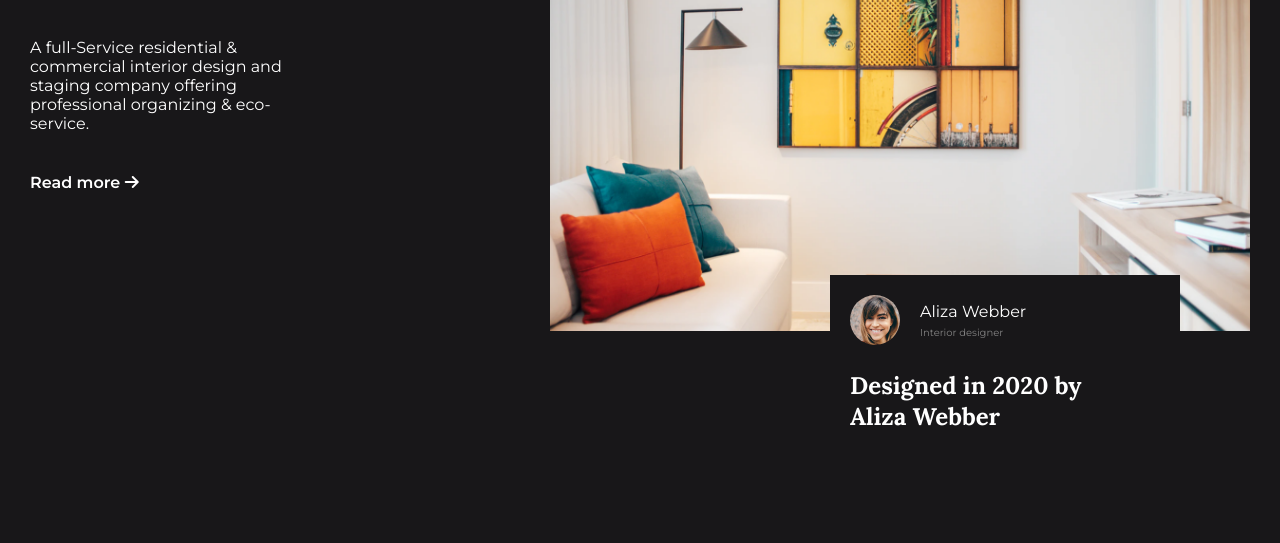
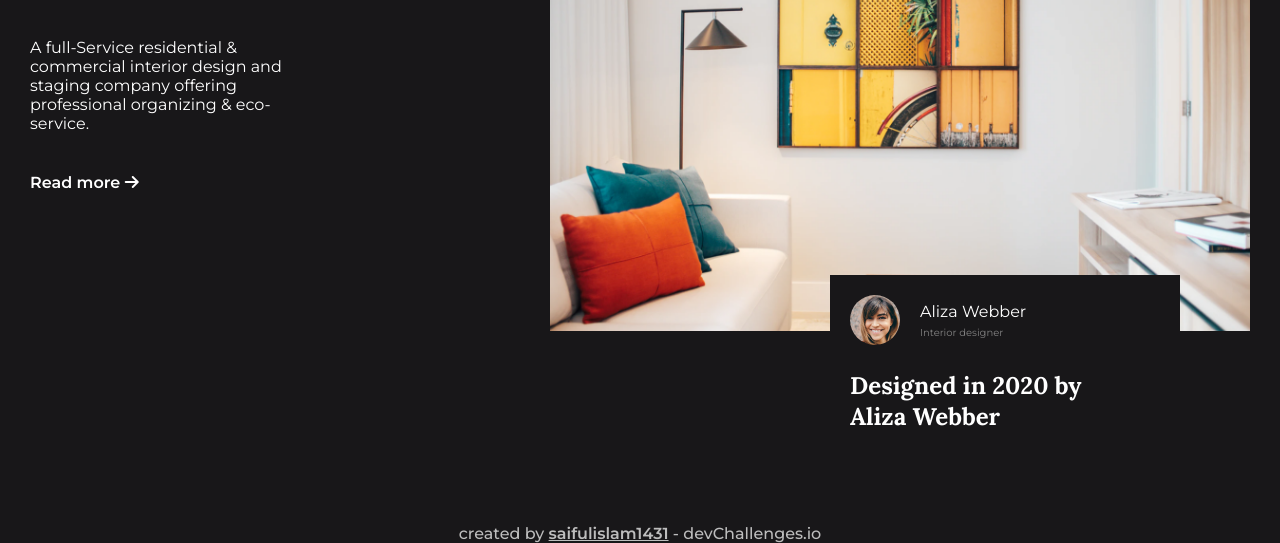
Before and after one commit to saifulislam1431/interior-consultant, a plain HTML site: page index.html in a window 1280 px wide. Shown: the part 355-898 px from the top of the page. Before the commit the page ends 807 px from the top, so only its background shows below. Drawn offline with nearby package versions, Linux system fonts and the light colour scheme.

Commit message:
Footer section added

```diff
--- a/index.html
+++ b/index.html
@@ -48,6 +48,10 @@
         </section>
     </main>
 
+    <footer id="footer">
+        <p class="footer-details">created by <a href="https://github.com/saifulislam1431" class="link">saifulislam1431</a> - devChallenges.io</p>
+  </footer>
+
 
 
     <script src="app.js"></script>
--- a/style.css
+++ b/style.css
@@ -92,3 +92,19 @@ nav{
 #read-more{
     font-weight: 600;
 }
+
+#footer{
+    text-align: center;
+    margin-top: 150px;
+}
+.footer-details{
+    font-family: 'Montserrat', sans-serif;
+    font-weight: 500;
+    color: #BDBDBD;
+    line-height: 17px;
+}
+
+.link{
+    font-weight: 600;
+    color: #BDBDBD;
+}
```
